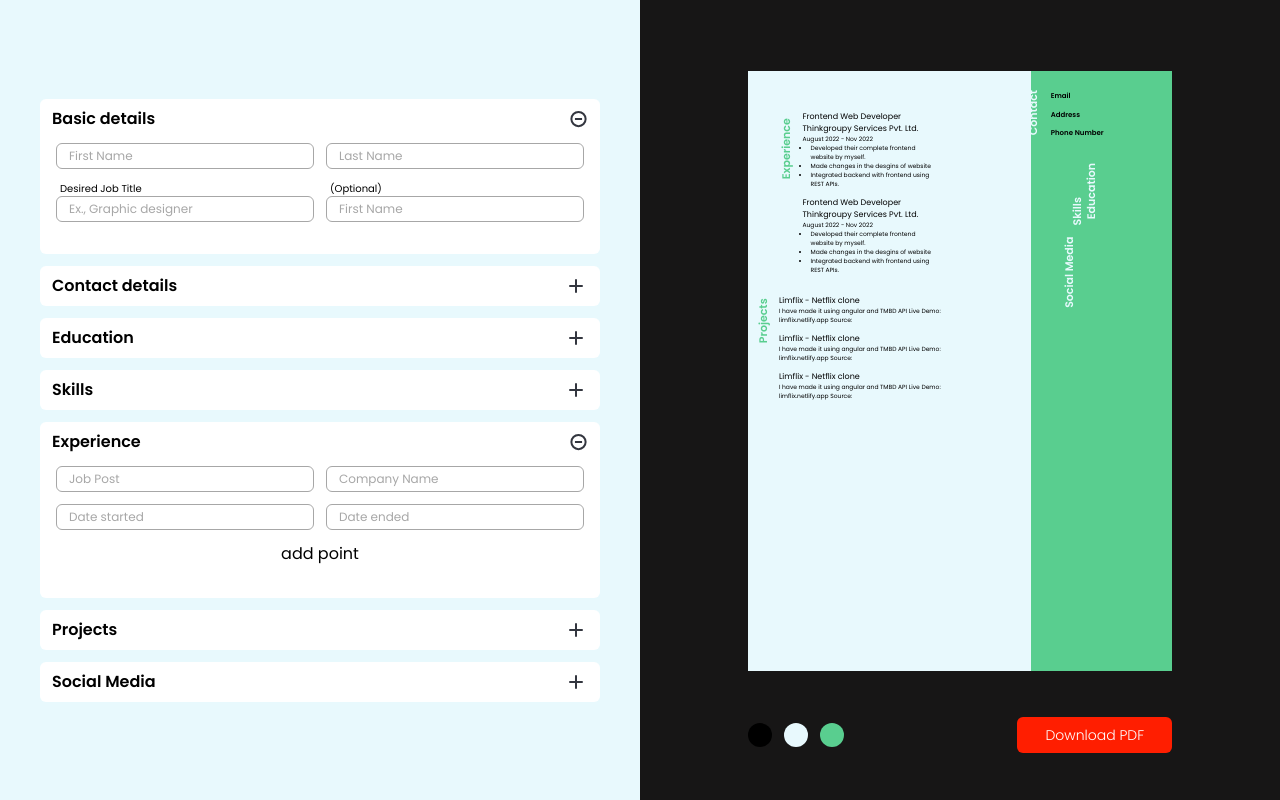
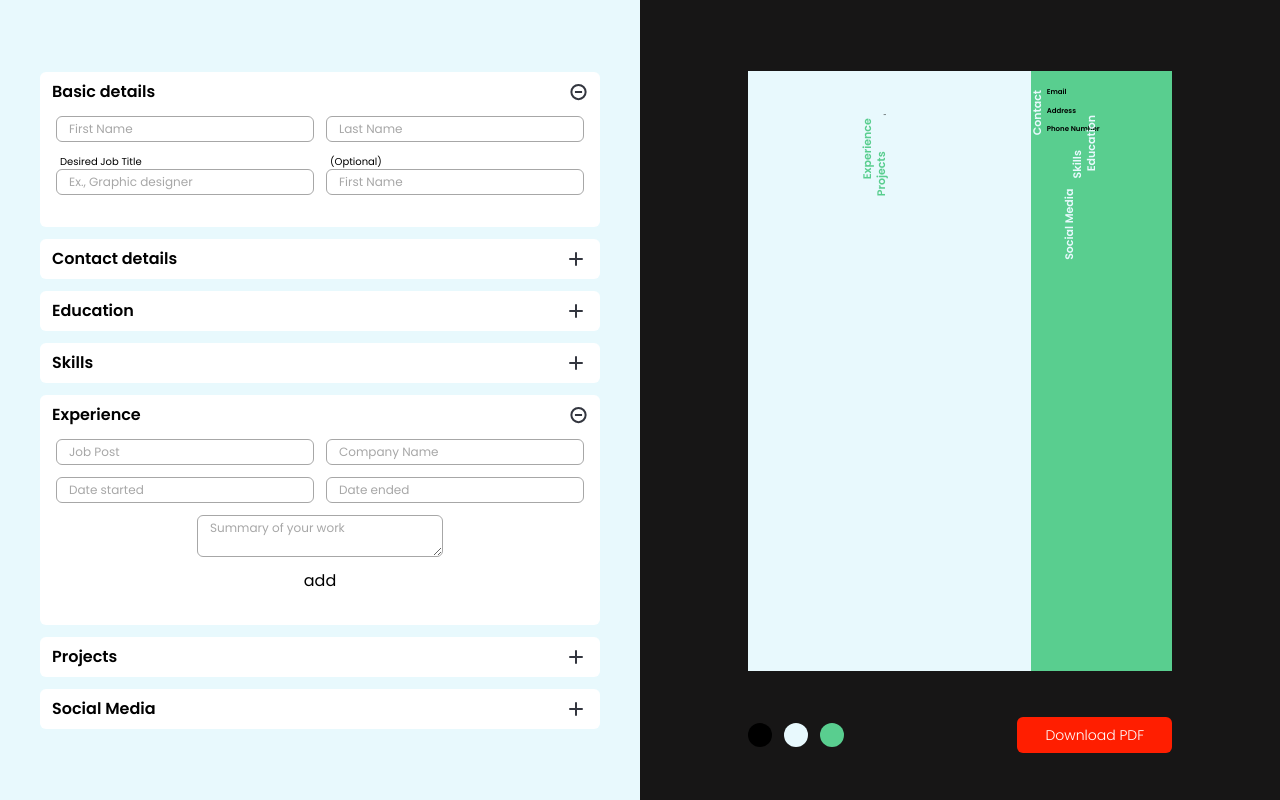
Before and after one commit to burhanuddin-limdi/resume-maker-app, a React (Create React App) app: page / in a window 1280 px wide. Both pictures are taken after a click on the picture 576 px from the left and 509 px from the top of the page. Built offline with nearby package versions, Linux system fonts and the light colour scheme.

Commit message:
all resume fomr section integrated with resume side using redux

```diff
--- a/src/components/resumeForm/formComponents/experience.tsx
+++ b/src/components/resumeForm/formComponents/experience/experience.tsx
@@ -1,22 +1,19 @@
 import React, { useState } from "react";
+import { useDispatch } from "react-redux";
+import { AppDispatch } from "../../../../shared/store";
+import { setExperience } from "./experienceSlice";
+export const Experience: React.FC = () => {
+  const dispatch = useDispatch<AppDispatch>();
 
-export const Experience: React.FC = () => {
   let [removeHide, setremoveHide] = useState(true);
-  const point =  <input
-  type="text"
-  name=""
-  id=""
-  className="border border-[#a7a7a7] rounded-md text-xs placeholder:text-xs placeholder:text-[#a7a7a7] py-1 px-3 w-full"
-  placeholder="Job description in points"
-/>
-  let [points, setpoints] = useState([point])
-  const addPoint = () =>{
+  const experience = {
+    post: "",
+    company: "",
+    startDate: "",
+    endDate: "",
+    summary: "",
+  };
 
-    setpoints(
-        points = [...points,point]
-    )
-
-  }
   return (
     <div className="bg-white mx-10 rounded-md py-2 px-3">
       <div className="flex justify-between">
@@ -50,6 +47,9 @@ export const Experience: React.FC = () => {
             id=""
             className="border border-[#a7a7a7] rounded-md text-xs placeholder:text-xs placeholder:text-[#a7a7a7] py-1 px-3"
             placeholder="Job Post"
+            onChange={e=>{
+              experience.post = e.target.value
+            }}
           />
           <input
             type="text"
@@ -57,6 +57,9 @@ export const Experience: React.FC = () => {
             id=""
             className="border border-[#a7a7a7] rounded-md text-xs placeholder:text-xs placeholder:text-[#a7a7a7] py-1 px-3"
             placeholder="Company Name"
+            onChange={e=>{
+              experience.company = e.target.value
+            }}
           />
         </div>
         <div className="flex flex-wrap space-x-3 justify-center">
@@ -66,6 +69,9 @@ export const Experience: React.FC = () => {
             id=""
             className="border border-[#a7a7a7] rounded-md text-xs placeholder:text-xs placeholder:text-[#a7a7a7] py-1 px-3"
             placeholder="Date started"
+            onChange={e=>{
+              experience.startDate = e.target.value
+            }}
           />
           <input
             type="text"
@@ -73,13 +79,31 @@ export const Experience: React.FC = () => {
             id=""
             className="border border-[#a7a7a7] rounded-md text-xs placeholder:text-xs placeholder:text-[#a7a7a7] py-1 px-3"
             placeholder="Date ended"
+            onChange={e=>{
+              experience.endDate = e.target.value
+            }}
+          />
+        </div>
+        <div className="flex justify-center">
+          <textarea
+            name=""
+            id=""
+            className="border border-[#a7a7a7] rounded-md text-xs placeholder:text-xs placeholder:text-[#a7a7a7] py-1 px-3"
+            placeholder="Summary of your work"
+            onChange={e=>{
+              experience.summary = e.target.value
+            }}
           />
         </div>
         <div className="flex flex-wrap justify-center space-y-3 px-6">
-         {/* {points} */}
-          <p onClick={()=>{
-            addPoint();
-          }}>add point</p>
+          {/* {points} */}
+          <p
+            onClick={() => {
+              dispatch(setExperience(experience));
+            }}
+          >
+            add
+          </p>
         </div>
       </form>
     </div>
--- /dev/null
+++ b/src/components/resumeForm/formComponents/experience/experienceSlice.ts
@@ -0,0 +1,28 @@
+import {  createSlice, PayloadAction} from '@reduxjs/toolkit';
+import { RootState,  } from '../../../../shared/store';
+
+const initialState = {
+    value: {
+       experiences : [{
+         post:'',
+         company:'',
+         startDate:'',
+         endDate:'',
+         summary:''
+       }]
+    }
+}
+
+export const experienceSlice = createSlice ({
+    name: 'resume',
+    initialState,
+    reducers: {
+     setExperience : (state , action :PayloadAction<any>)=>{
+         state.value.experiences = [...state.value.experiences, action.payload]
+      }
+    }
+});
+export const {setExperience} = experienceSlice.actions
+export const selectExperience = (state: RootState) => state.experiences.value.experiences
+
+export default experienceSlice.reducer;
--- a/src/components/resumeForm/formComponents/projects.tsx
+++ b/src/components/resumeForm/formComponents/projects/projects.tsx
@@ -1,7 +1,16 @@
 import React, { useState } from "react";
+import { useDispatch } from "react-redux";
+import { useAppDispatch } from "../../../../shared/hooks";
+import { AppDispatch } from "../../../../shared/store";
+import { setProject } from "./projectsSlice";
+export const Projects: React.FC = () => {
+  const dispatch = useDispatch<AppDispatch>();
 
-export const Projects: React.FC = () => {
   let [removeHide, setremoveHide] = useState(true);
+  const project = {
+    name: "",
+    about: "",
+  };
   return (
     <div className="bg-white mx-10 rounded-md py-2 px-3">
       <div className="flex justify-between">
@@ -34,13 +43,26 @@ export const Projects: React.FC = () => {
           id=""
           className="border border-[#a7a7a7] rounded-md text-xs placeholder:text-xs placeholder:text-[#a7a7a7] py-1 px-3 w-full"
           placeholder="Country"
+          onChange={e=>{
+            project.name = e.target.value
+          }}
         />
         <textarea
           name=""
           id=""
           className="border border-[#a7a7a7] rounded-md text-xs placeholder:text-xs placeholder:text-[#a7a7a7] py-1 px-3 w-full"
           placeholder="State"
+          onChange={e=>{
+            project.about = e.target.value
+          }}
         />
+        <p
+          onClick={() => {
+            dispatch(setProject(project));
+          }}
+        >
+          add
+        </p>
       </form>
     </div>
   );
--- /dev/null
+++ b/src/components/resumeForm/formComponents/projects/projectsSlice.ts
@@ -0,0 +1,25 @@
+import {  createSlice, PayloadAction} from '@reduxjs/toolkit';
+import { RootState,  } from '../../../../shared/store';
+
+const initialState = {
+    value: {
+       projects:[{
+        name:'',
+        about:''
+       }]
+    }
+}
+
+export const projectssSlice = createSlice ({
+    name: 'resume',
+    initialState,
+    reducers: {
+     setProject : (state , action :PayloadAction<any>)=>{
+         state.value.projects = [...state.value.projects, action.payload]
+      }
+    }
+});
+export const {setProject} = projectssSlice.actions
+export const selectProject = (state: RootState) => state.projects.value.projects
+
+export default projectssSlice.reducer;
--- a/src/components/resumeForm/resumeForm.tsx
+++ b/src/components/resumeForm/resumeForm.tsx
@@ -2,8 +2,8 @@ import React from "react";
 import { BasicDetails } from "./formComponents/basicDetails/basicDetails";
 import { ContactDetails } from "./formComponents/contactDetails/contactDetails";
 import { EducationDetails } from "./formComponents/educationDetails/educationDetails";
-import { Experience } from "./formComponents/experience";
-import { Projects } from "./formComponents/projects";
+import { Experience } from "./formComponents/experience/experience";
+import { Projects } from "./formComponents/projects/projects";
 import { Skills } from "./formComponents/skills/skills";
 import { SocialMedia } from "./formComponents/socailLinks/socialLinks";
 
--- a/src/components/resumeSide/resumeSide.tsx
+++ b/src/components/resumeSide/resumeSide.tsx
@@ -6,6 +6,8 @@ import { selectContactDetails } from "../resumeForm/formComponents/contactDetail
 import { selectEducationList } from "../resumeForm/formComponents/educationDetails/educationDetailsSlice";
 import { selectSkill } from "../resumeForm/formComponents/skills/skillsSlice";
 import { selectSocialLinks } from "../resumeForm/formComponents/socailLinks/socailLinksSlice";
+import { selectExperience } from "../resumeForm/formComponents/experience/experienceSlice";
+import { selectProject } from "../resumeForm/formComponents/projects/projectsSlice";
 export const ResumeSide: React.FC = () => {
   return (
     <div className="bg-[#171616] w-full h-full grid items-center text-center justify-center pt-12 pb-6">
@@ -26,26 +28,20 @@ export const ResumeSide: React.FC = () => {
             </div>
 
             <div className="text-[8px] space-y-2">
-              <div className="relative right-3">
-                <p className="font-medium">Frontend Web Developer</p>
-                <p className="font-medium">Thinkgroupy Services Pvt. Ltd.</p>
-                <p className="text-[6px]">August 2022 - Nov 2022</p>
-                <ul className="text-[6px] w-[80%] list-disc pl-2">
-                  <li>Developed their complete frontend website by myself.</li>
-                  <li>Made changes in the desgins of website</li>
-                  <li>Integrated backend with frontend using REST APIs.</li>
-                </ul>
-              </div>
-              <div className="relative right-3">
-                <p className="font-medium">Frontend Web Developer</p>
-                <p className="font-medium">Thinkgroupy Services Pvt. Ltd.</p>
-                <p className="text-[6px]">August 2022 - Nov 2022</p>
-                <ul className="text-[6px] w-[80%] list-disc pl-2">
-                  <li>Developed their complete frontend website by myself.</li>
-                  <li>Made changes in the desgins of website</li>
-                  <li>Integrated backend with frontend using REST APIs.</li>
-                </ul>
-              </div>
+              {useAppSelector(selectExperience).map((e: any) => {
+                return (
+                  <div className="relative right-3" key={e}>
+                    <p className="font-medium">{e.post}</p>
+                    <p className="font-medium">{e.company}</p>
+                    <p className="text-[6px]">
+                      {e.startDate} - {e.endDate}
+                    </p>
+                    <div className="text-[6px] w-[80%] pl-2 break-words">
+                      <p>{e.summary}</p>
+                    </div>
+                  </div>
+                );
+              })}
             </div>
           </div>
           <div className="flex justify-center mt-5">
@@ -56,42 +52,29 @@ export const ResumeSide: React.FC = () => {
             </div>
 
             <div className="text-[8px] space-y-2">
-              <div className="relative right-3">
-                <p className="font-medium">Limflix - Netflix clone</p>
+              {useAppSelector(selectProject).map((p) => {
+                return (
+                  <div className="relative right-3" key={p.name}>
+                    <p className="font-medium">{p.name}</p>
 
-                <p className="text-[6px] w-[80%]">
-                  I have made it using angular and TMBD API Live Demo:
-                  limflix.netlify.app Source:
-                </p>
-              </div>
-              <div className="relative right-3">
-                <p className="font-medium">Limflix - Netflix clone</p>
-
-                <p className="text-[6px] w-[80%]">
-                  I have made it using angular and TMBD API Live Demo:
-                  limflix.netlify.app Source:
-                </p>
-              </div>
-              <div className="relative right-3">
-                <p className="font-medium">Limflix - Netflix clone</p>
-
-                <p className="text-[6px] w-[80%]">
-                  I have made it using angular and TMBD API Live Demo:
-                  limflix.netlify.app Source:
-                </p>
-              </div>
+                    <p className="text-[6px] w-[80%]">
+                     {p.about}
+                    </p>
+                  </div>
+                );
+              })}
             </div>
           </div>
         </div>
         <div className="col-span-1 bg-[#59CE8F] h-full">
           <div className="flex justify-center mt-5 relative right-[20px]">
-            <div className="w-10 sticky left-[4px] relative">
+            <div className="w-10  left-[4px] absolute">
               <p className="-rotate-90 text-[#E8F9FD] font-semibold text-[11px] relative top-4 left-0.5">
                 Contact
               </p>
             </div>
 
-            <div className="text-left text-[7px] break-words w-[80%] space-y-2 pr-5">
+            <div className="text-left text-[7px] break-words w-[80%] space-y-2 left-9 -top-1 absolute ">
               <div>
                 <p className="font-semibold">Email</p>
                 <p className="">{useAppSelector(selectContactDetails).email}</p>
--- a/src/shared/store.ts
+++ b/src/shared/store.ts
@@ -1,16 +1,20 @@
-import { configureStore, ThunkAction, Action } from '@reduxjs/toolkit';
-import basicDetailsReducer from '../components/resumeForm/formComponents/basicDetails/basicDetailsSlice';
-import contactDetailsReducer from '../components/resumeForm/formComponents/contactDetails/contactDetailsSlice'
-import educationDetailsReducer from '../components/resumeForm/formComponents/educationDetails/educationDetailsSlice'
-import skillsReducer from '../components/resumeForm/formComponents/skills/skillsSlice'
-import  socialLinksReducer from '../components/resumeForm/formComponents/socailLinks/socailLinksSlice'
+import { configureStore, ThunkAction, Action } from "@reduxjs/toolkit";
+import basicDetailsReducer from "../components/resumeForm/formComponents/basicDetails/basicDetailsSlice";
+import contactDetailsReducer from "../components/resumeForm/formComponents/contactDetails/contactDetailsSlice";
+import educationDetailsReducer from "../components/resumeForm/formComponents/educationDetails/educationDetailsSlice";
+import skillsReducer from "../components/resumeForm/formComponents/skills/skillsSlice";
+import socialLinksReducer from "../components/resumeForm/formComponents/socailLinks/socailLinksSlice";
+import experienceReducer from "../components/resumeForm/formComponents/experience/experienceSlice";
+import projectReducer from "../components/resumeForm/formComponents/projects/projectsSlice";
 export const store = configureStore({
   reducer: {
     basicDetails: basicDetailsReducer,
     contactDetails: contactDetailsReducer,
-    educationDetails:educationDetailsReducer,
-    skills:skillsReducer,
-    socialLinks:socialLinksReducer
+    educationDetails: educationDetailsReducer,
+    skills: skillsReducer,
+    socialLinks: socialLinksReducer,
+    experiences: experienceReducer,
+    projects:projectReducer
   },
 });
 
```
